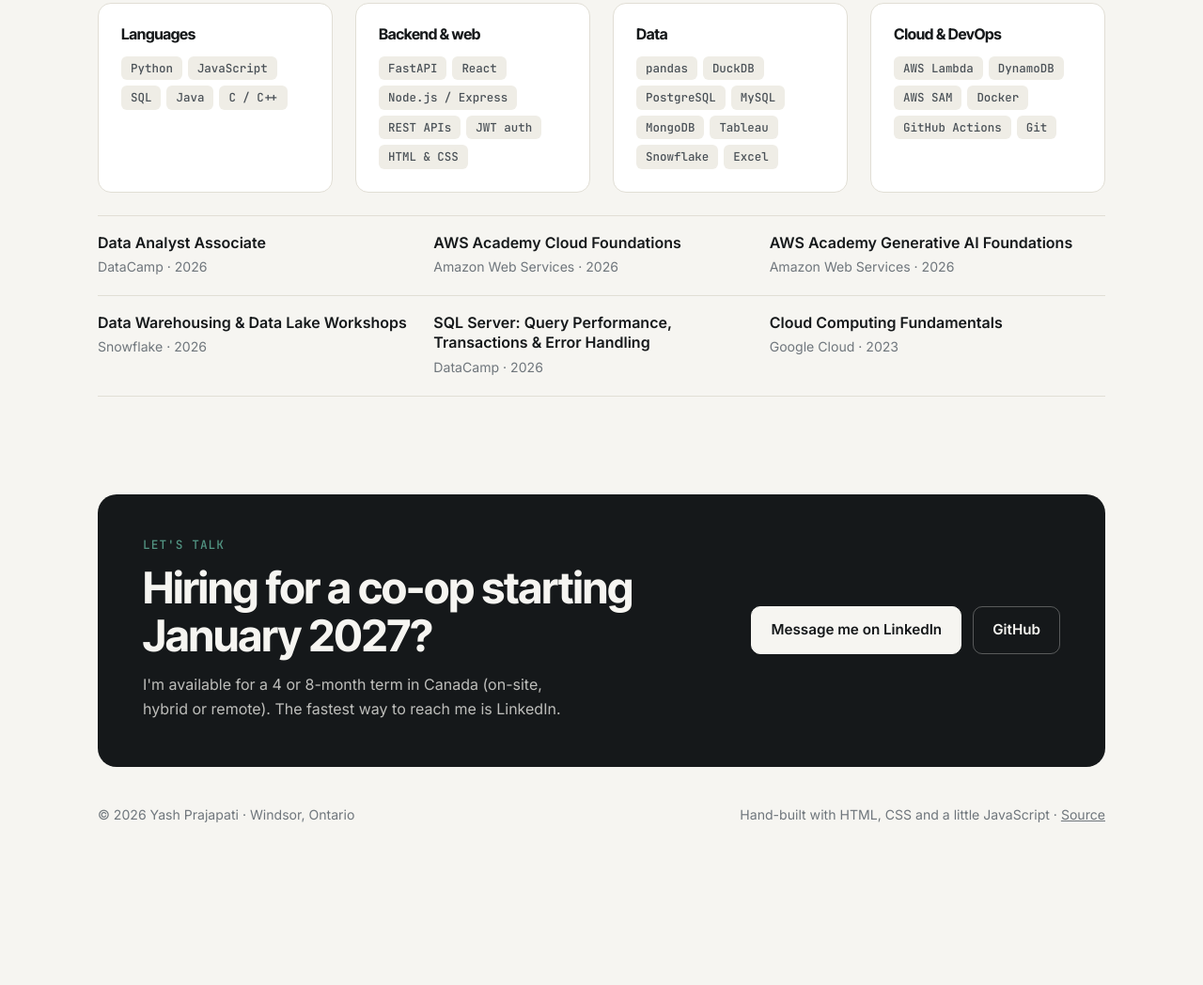
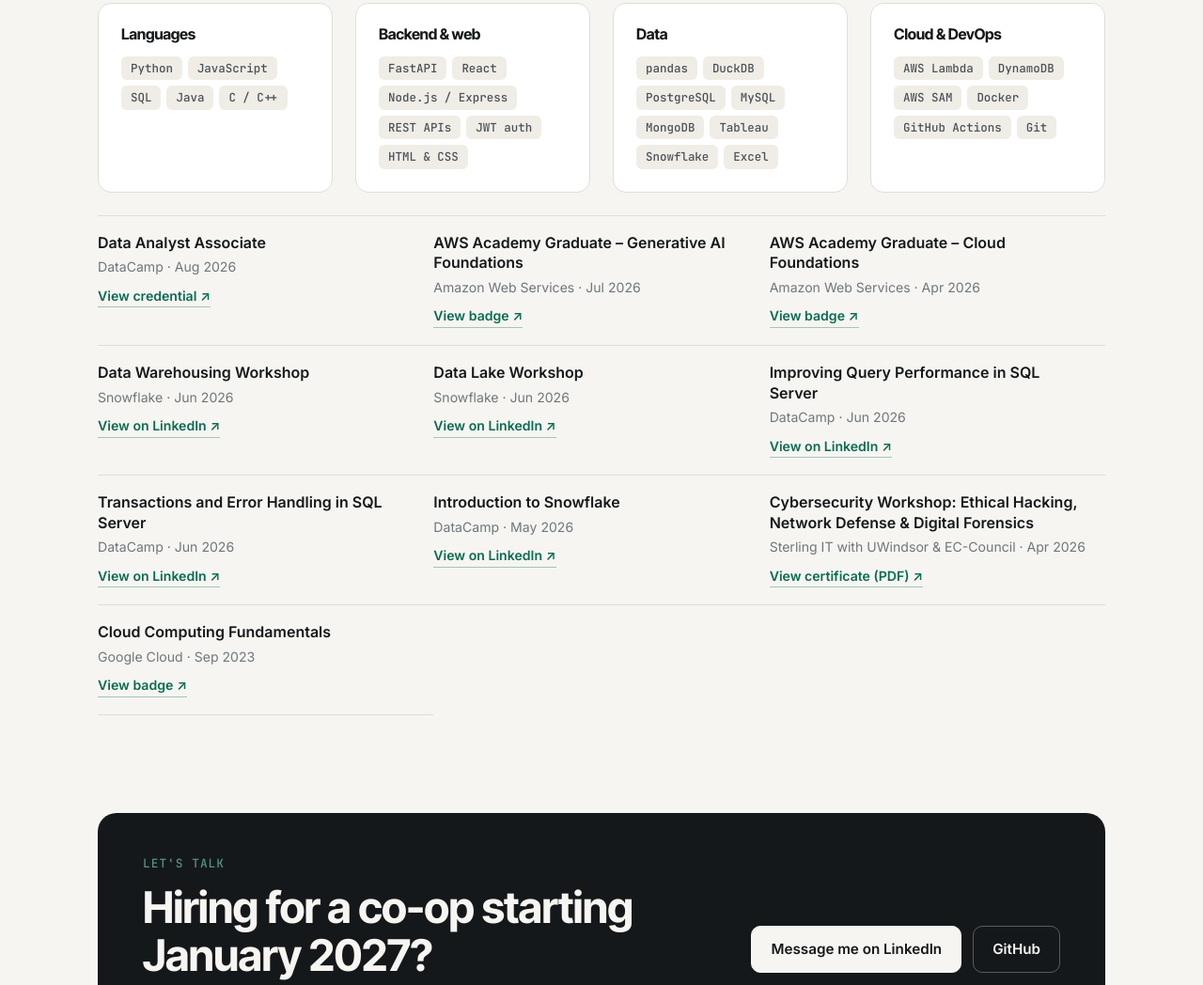
Before and after one commit to Yash8418/yash8418.github.io, a plain HTML site: page index.html in a window 1280 px wide. Shown: the part 3876-4924 px from the top of the page at 94% size. Before the commit the page ends 4802 px from the top, so only its background shows below. Drawn offline with Linux system fonts and the light colour scheme; no server answers.

Commit message:
Link each certification to its credential
Co-Authored-By: Claude Opus 5.5 <noreply@anthropic.com>
Claude-Session: https://claude.ai/code/session_01Dx8q8x64d5bA9dbzH5SD6d

```diff
--- a/index.html
+++ b/index.html
@@ -333,12 +333,16 @@
         </div>
 
         <ul class="certs" aria-label="Certifications">
-          <li><strong>Data Analyst Associate</strong><span>DataCamp · 2026</span></li>
-          <li><strong>AWS Academy Cloud Foundations</strong><span>Amazon Web Services · 2026</span></li>
-          <li><strong>AWS Academy Generative AI Foundations</strong><span>Amazon Web Services · 2026</span></li>
-          <li><strong>Data Warehousing &amp; Data Lake Workshops</strong><span>Snowflake · 2026</span></li>
-          <li><strong>SQL Server: Query Performance, Transactions &amp; Error Handling</strong><span>DataCamp · 2026</span></li>
-          <li><strong>Cloud Computing Fundamentals</strong><span>Google Cloud · 2023</span></li>
+          <li><strong>Data Analyst Associate</strong><span>DataCamp · Aug 2026</span><a href="https://www.datacamp.com/certificate/DAA0010695574687" target="_blank" rel="noopener">View credential <span aria-hidden="true">↗</span></a></li>
+          <li><strong>AWS Academy Graduate – Generative AI Foundations</strong><span>Amazon Web Services · Jul 2026</span><a href="https://www.credly.com/badges/935de816-6b1b-42a6-a5a5-55b2810f2c86" target="_blank" rel="noopener">View badge <span aria-hidden="true">↗</span></a></li>
+          <li><strong>AWS Academy Graduate – Cloud Foundations</strong><span>Amazon Web Services · Apr 2026</span><a href="https://www.credly.com/badges/65a15708-a9f2-494e-bade-5c9689e19223" target="_blank" rel="noopener">View badge <span aria-hidden="true">↗</span></a></li>
+          <li><strong>Data Warehousing Workshop</strong><span>Snowflake · Jun 2026</span><a href="https://www.linkedin.com/in/yash-prajapati-65326222b/overlay/Certifications/1569941998/treasury/?profileId=ACoAADmGPx8Bu3SrkBHyn6VlON_o7cjzCRax0iU" target="_blank" rel="noopener">View on LinkedIn <span aria-hidden="true">↗</span></a></li>
+          <li><strong>Data Lake Workshop</strong><span>Snowflake · Jun 2026</span><a href="https://www.linkedin.com/in/yash-prajapati-65326222b/overlay/Certifications/1570024632/treasury/?profileId=ACoAADmGPx8Bu3SrkBHyn6VlON_o7cjzCRax0iU" target="_blank" rel="noopener">View on LinkedIn <span aria-hidden="true">↗</span></a></li>
+          <li><strong>Improving Query Performance in SQL Server</strong><span>DataCamp · Jun 2026</span><a href="https://www.linkedin.com/in/yash-prajapati-65326222b/overlay/Certifications/428648271/treasury/?profileId=ACoAADmGPx8Bu3SrkBHyn6VlON_o7cjzCRax0iU" target="_blank" rel="noopener">View on LinkedIn <span aria-hidden="true">↗</span></a></li>
+          <li><strong>Transactions and Error Handling in SQL Server</strong><span>DataCamp · Jun 2026</span><a href="https://www.linkedin.com/in/yash-prajapati-65326222b/overlay/Certifications/428727170/treasury/?profileId=ACoAADmGPx8Bu3SrkBHyn6VlON_o7cjzCRax0iU" target="_blank" rel="noopener">View on LinkedIn <span aria-hidden="true">↗</span></a></li>
+          <li><strong>Introduction to Snowflake</strong><span>DataCamp · May 2026</span><a href="https://www.linkedin.com/in/yash-prajapati-65326222b/overlay/Certifications/1569772314/treasury/?profileId=ACoAADmGPx8Bu3SrkBHyn6VlON_o7cjzCRax0iU" target="_blank" rel="noopener">View on LinkedIn <span aria-hidden="true">↗</span></a></li>
+          <li><strong>Cybersecurity Workshop: Ethical Hacking, Network Defense &amp; Digital Forensics</strong><span>Sterling IT with UWindsor &amp; EC-Council · Apr 2026</span><a href="assets/certificates/cybersecurity-workshop-sterling.pdf" target="_blank" rel="noopener">View certificate (PDF) <span aria-hidden="true">↗</span></a></li>
+          <li><strong>Cloud Computing Fundamentals</strong><span>Google Cloud · Sep 2023</span><a href="https://www.skills.google/public_profiles/c42819a4-45b2-48c8-a889-e58f783aeccf/badges/5064791" target="_blank" rel="noopener">View badge <span aria-hidden="true">↗</span></a></li>
         </ul>
       </section>
 
--- a/styles.css
+++ b/styles.css
@@ -769,6 +769,26 @@ p {
   color: var(--ink-3);
 }
 
+.certs a {
+  align-self: flex-start;
+  margin-top: 4px;
+  font-weight: 600;
+  font-size: 0.88rem;
+  text-decoration: none;
+  color: var(--accent);
+  border-bottom: 1px solid color-mix(in srgb, var(--accent) 35%, transparent);
+}
+
+.certs a:hover,
+.certs a:focus-visible {
+  border-bottom-color: var(--accent);
+}
+
+.certs a span {
+  color: inherit;
+  font-size: inherit;
+}
+
 /* ---------- Contact ---------- */
 .contact {
   display: grid;
```
